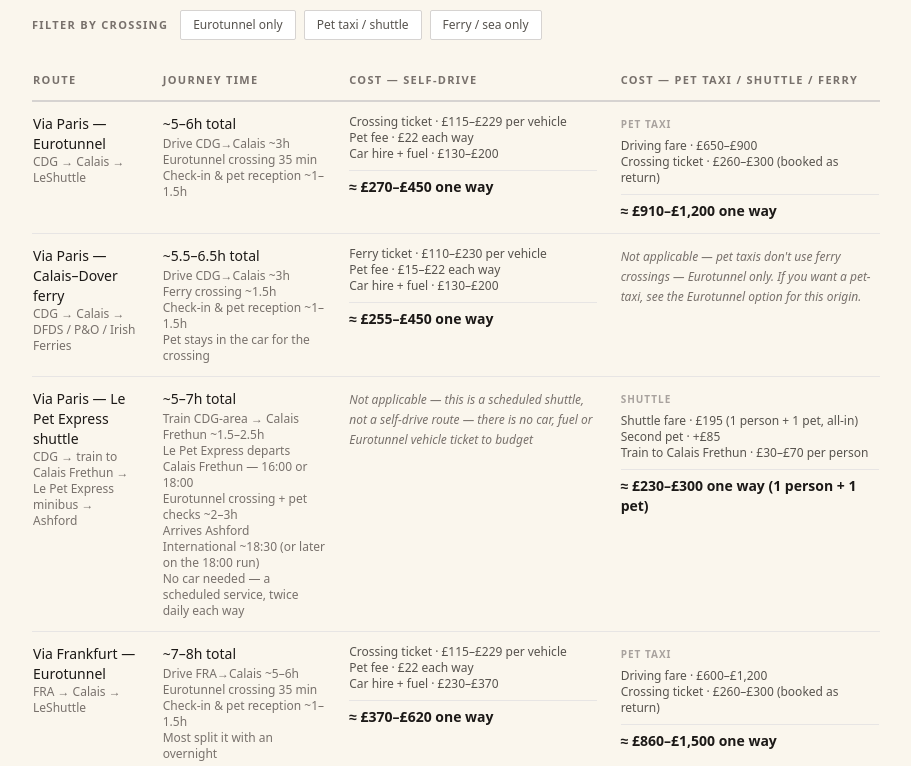
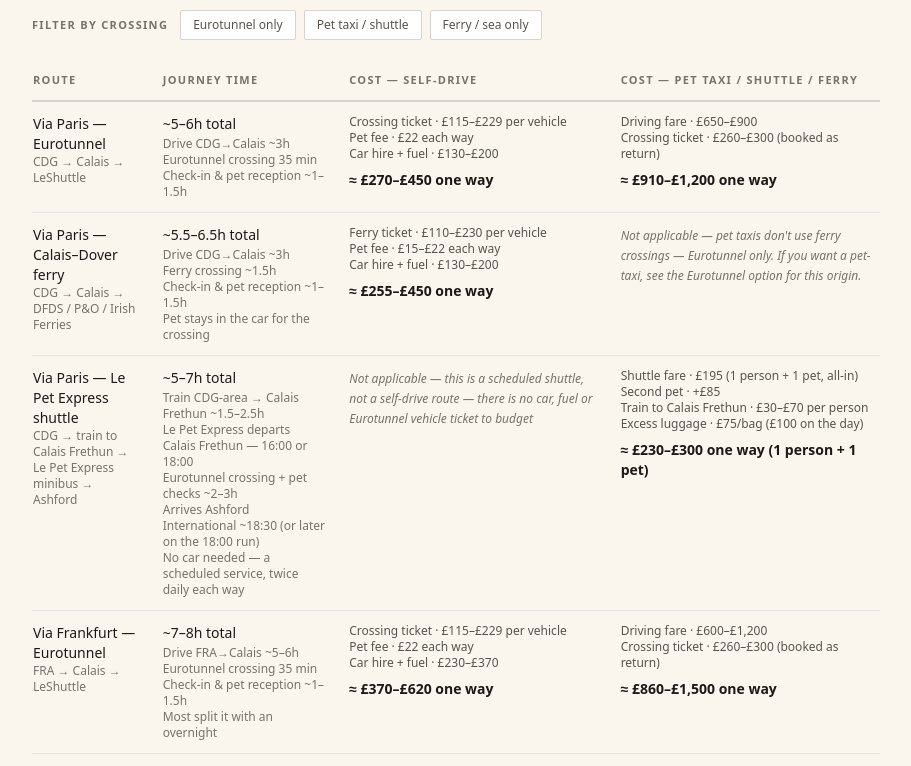
Before and after one commit to rupindermahay/petsincabin, a Next.js app: page /getting-your-pet-into-the-uk in a window 1280 px wide. Shown: the part 1113-1879 px from the top of the page, without its empty margins (184-1095 px from the left). Built offline with nearby package versions, Linux system fonts and the light colour scheme.

Commit message:
Add files via upload

```diff
--- a/components/RouteComparison.jsx
+++ b/components/RouteComparison.jsx
@@ -85,6 +85,7 @@ const ROUTES = [
       "Shuttle fare · £195 (1 person + 1 pet, all-in)",
       "Second pet · +£85",
       "Train to Calais Frethun · £30–£70 per person",
+      "Excess luggage · £75/bag (£100 on the day)",
     ],
     taxiTotal: "≈ £230–£300 one way (1 person + 1 pet)",
     // This route's secondary cost is a scheduled shuttle, not a private pet
@@ -599,7 +600,7 @@ export default function RouteComparison() {
                               </span>
                             )}
                           </div>
-                          <span className="block font-semibold text-stone-900 mt-2 pt-1.5 border-t border-stone-200">
+                          <span className="block font-semibold text-stone-900 mt-2">
                             {r.driveTotal}
                           </span>
                         </div>
@@ -612,9 +613,6 @@ export default function RouteComparison() {
                         </span>
                       ) : r.taxiCost ? (
                         <div className="flex flex-col h-full">
-                          <span className="block text-[10px] uppercase tracking-[0.1em] text-stone-400 font-semibold mb-1">
-                            {costLabel(r.costType).replace(/^./, (c) => c.toUpperCase())}
-                          </span>
                           <div className="flex-grow">
                             {r.taxiCost.map((c, i) => (
                               <span
@@ -625,7 +623,7 @@ export default function RouteComparison() {
                               </span>
                             ))}
                           </div>
-                          <span className="block font-semibold text-stone-900 mt-2 pt-1.5 border-t border-stone-200">
+                          <span className="block font-semibold text-stone-900 mt-2">
                             {r.taxiTotal}
                           </span>
                         </div>
```
